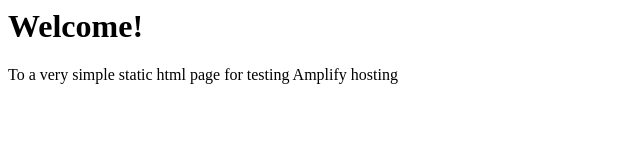
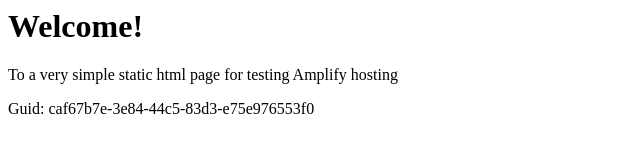
Before and after one commit to aws-aemilia-bah/Github-PR-Commit-Integration-Test-DoNotTouch-v1-preprod-me-south-1, a website: page src/index.html in a window 1280 px wide. Shown: the whole page, without its empty margins (0-640 px from the left). Drawn offline with Linux system fonts and the light colour scheme.

Commit message:
commit from integ tests

```diff
--- a/src/index.html
+++ b/src/index.html
@@ -1,3 +1,5 @@
+
+
 <html lang="en">
 
 <head>
@@ -10,6 +12,6 @@
 <body>
     <h1>Welcome!</h1>
     <p>To a very simple static html page for testing Amplify hosting</p>
-</body>
+    <p>Guid: caf67b7e-3e84-44c5-83d3-e75e976553f0</p></body>
 
 </html>
```
